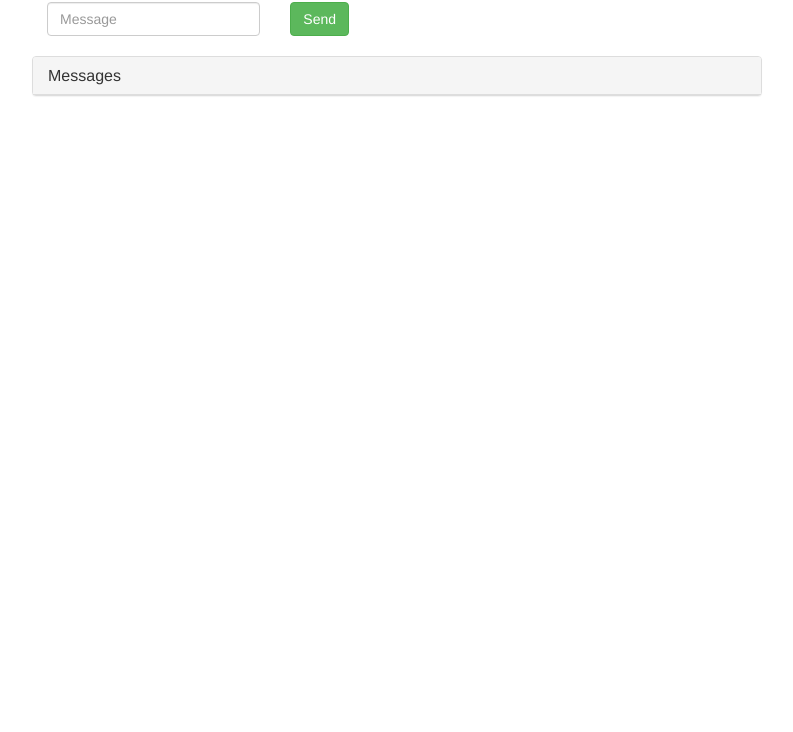
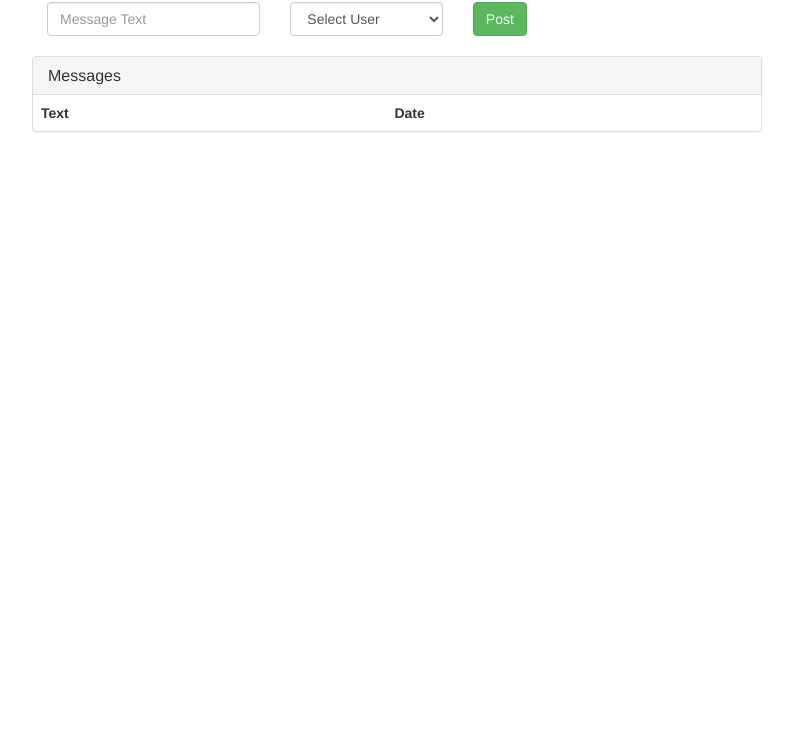
Before and after one commit to wanderpgomes/message-board-ui, a website: page app/index.html in a window 1280 px wide. Shown: the part 68-800 px from the top of the page, without its empty margins (258-1051 px from the left). Drawn offline with nearby package versions, Linux system fonts and the light colour scheme; some packages are replaced by stand-ins of ours; files that its build step writes are made by us from their sources; no server answers.

Commit message:
Show create date and user dropdown.

```diff
--- a/app/scripts/controllers/message-board-controller.js
+++ b/app/scripts/controllers/message-board-controller.js
@@ -12,6 +12,8 @@ angular.module('messageBoardApp')
 
       $scope.text = '';
       $scope.messages = [];
+      $scope.users = [];
+      $scope.selectedUser = {};
 
       $scope.addMessage = function(){
           if ($scope.text){
@@ -23,7 +25,7 @@ angular.module('messageBoardApp')
                   $scope.getMessages();
 
               }, function error(response) {
-                  console.log('Error creating message: ', $scope.text);
+                  console.log('Error creating message: ', response);
               });
           }
       };
@@ -35,13 +37,31 @@ angular.module('messageBoardApp')
                $scope.messages = response.data;
 
             }, function error(response) {
-                console.log('Error retrieving all messages.');
+                console.log('Error retrieving all messages.', response);
+            });
+      };
+
+      $scope.getUsers = function(){
+            $http.get('http://localhost:8080/users')
+            .then(function success(response) {
+
+               $scope.users = response.data;
+
+            }, function error(response) {
+                console.log('Error retrieving all users.', response);
             });
       };
 
       $scope.clearForm = function() {
            $scope.text = '';
+           $scope.selectedUser = {};
       };
 
-      $scope.getMessages();
+      $scope.init = function() {
+           $scope.getMessages();
+           $scope.getUsers();
+      };
+
+      $scope.init();
+
   });
--- a/app/views/message-board.html
+++ b/app/views/message-board.html
@@ -2,13 +2,19 @@
   <h1>Message Board</h1>
   <div class="row">
     <div class="col-lg-4">
-      <input type="text" class="form-control" placeholder="Message" ng-model="text">
+      <input type="text" class="form-control" placeholder="Message Text" ng-model="text">
     </div>
 
+    <div class="col-md-3">
+      <select class="form-control" ng-model="selectedUser">
+        <option value="" disabled selected>Select User</option>
+        <option ng-repeat="user in users" value="{{user.id}}">{{user.name}}</option>
+      </select>
+    </div>
 
     <div class="col-md-2">
       <button id="done" type="submit" class="btn btn-success" ng-click="addMessage()">
-        <span class="glyphicon" aria-hidden="true"></span>Send
+        <span class="glyphicon" aria-hidden="true"></span>Post
       </button>
     </div>
   </div>
@@ -22,8 +28,13 @@
 
       <table class="table table-hover">
 
+        <tr>
+          <th>Text</th>
+          <th>Date</th>
+        </tr>
         <tr ng-repeat = "message in messages track by message.id">
           <td>{{ message.text }}</td>
+          <td>{{ message.createDate | date: 'yyyy-MM-dd HH:mm:ss Z'}}</td>
         </tr>
       </table>
     </div>
```
Also changed, not shown: test/spec/controllers/message-board-controller-spec.js (+1 -1 lines).
